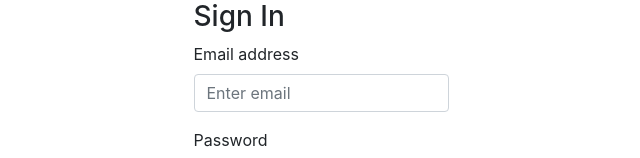
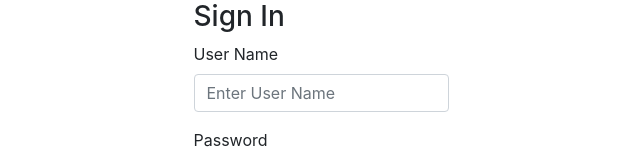
Before and after one commit to GreatDeveloper66/chat-room-app, a React (Create React App) app in the folder client/: page / in a window 1280 px wide. Shown: the top 158 px of the page, without its empty margins (319-959 px from the left). Built offline with nearby package versions, Linux system fonts and the light colour scheme; no server answers.

Commit message:
change form field in Login to username from email

```diff
--- a/client/src/Components/Login.js
+++ b/client/src/Components/Login.js
@@ -58,8 +58,8 @@ export default function Login(props) {
                 <h3>Sign In</h3>
 
                 <div className="form-group">
-                    <label>Email address</label>
-                    <input type="email" className="form-control" placeholder="Enter email"
+                    <label>User Name</label>
+                    <input type="text" className="form-control" placeholder="Enter User Name"
                       value={userName} onChange={handleChangeUserName}/>
                 </div>
 
```
